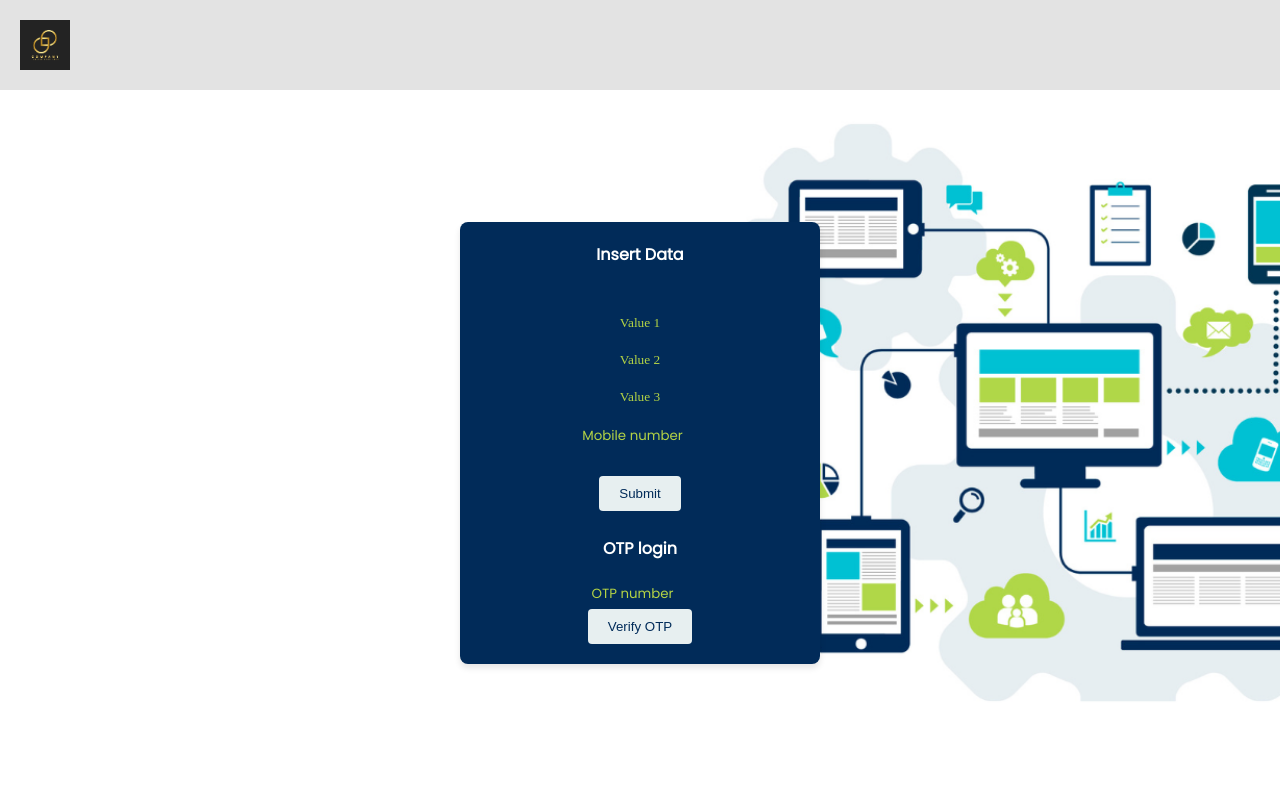
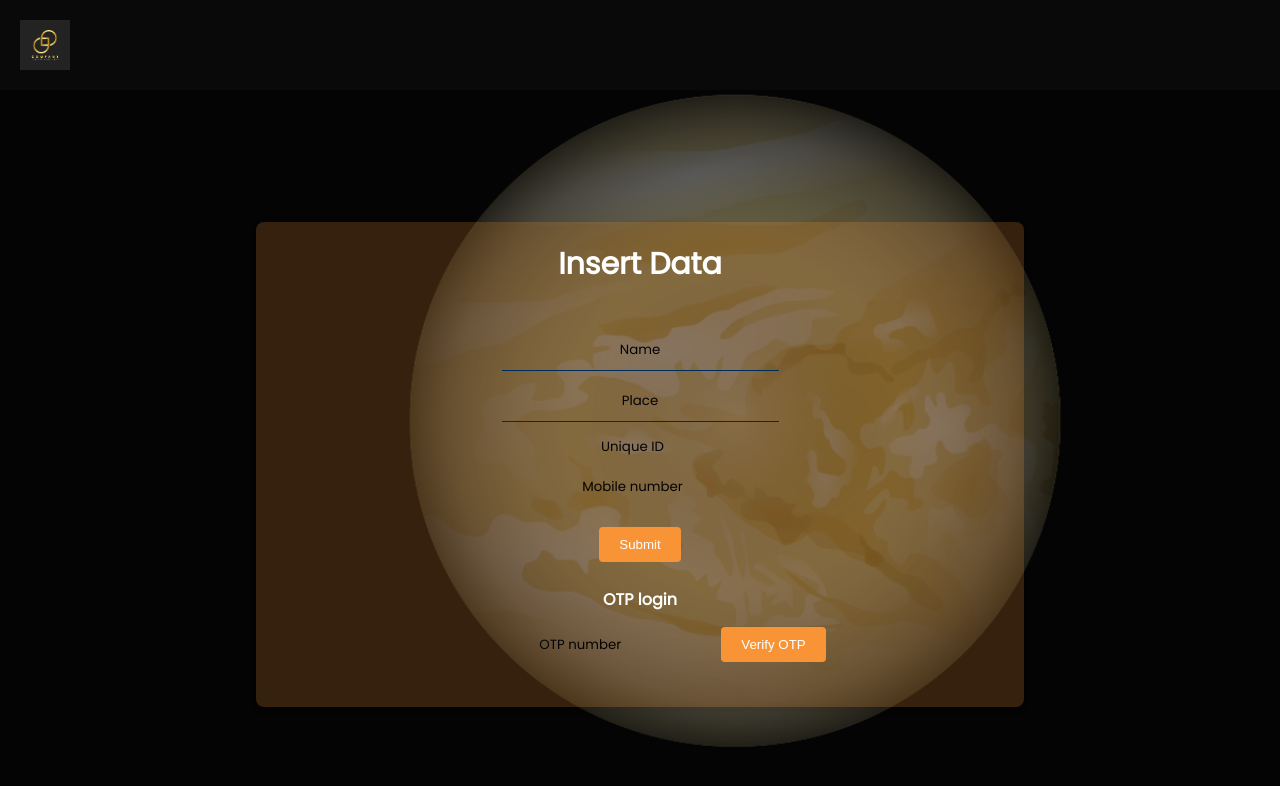
Before and after one commit to aishucb/skanda_work, a React (Create React App) app: page /write in a window 1280 px wide. Shown: the top 786 px of the page. Built offline with nearby package versions, Linux system fonts and the light colour scheme; grey boxes are pictures that could not be loaded.

Commit message:
UI changed to yellowand black

```diff
--- a/public/index.html
+++ b/public/index.html
@@ -8,7 +8,8 @@
     <style media="screen">
        body {
         background-image: url('./assets/Untitled design.png'); /* Replace with your GIF image path */
-        background-size: cover;
+        background-size:cover;
+        background-color: #040404;
         background-repeat: no-repeat;
         background-attachment: fixed;
         margin: 0;
@@ -16,7 +17,7 @@
         font-family: 'Poppins', sans-serif;
       }
       header {
-        background-color: #0000001c;
+        background-color: #3a39391c;
         padding: 20px;
         display: flex;
         justify-content: space-between;
@@ -34,7 +35,7 @@
 
       #root {
         background-color: #ffffff00;
-        max-width: 360px;
+        max-width: 60%;
         margin: 100px auto 16px;
         padding: 32px 24px;
         border-radius: 15px;
@@ -52,7 +53,7 @@
       #root h1 {
         font-size: 22px;
         font-weight: 300;
-        color: rgba(0, 0, 0, 0.6);
+
         margin: 0 0 16px;
       }
 
@@ -94,11 +95,11 @@
     </header>
 
     <div id="root">
-      <h2>Welcome</h2>
+      <!--<h2>Welcome</h2>
       <h1>Firebase Hosting Setup Complete</h1>
       <p>You're seeing this because you've successfully set up Firebase Hosting. Now it's time to go build something extraordinary!</p>
       <a target="_blank" href="https://firebase.google.com/docs/hosting/">Open Hosting Documentation</a>
-      <p id="load">Firebase SDK Loading&hellip;</p>
+      <p id="load">Firebase SDK Loading&hellip;</p>-->
     </div>
 
     <script>
--- a/src/FireStoreDataDisplay.css
+++ b/src/FireStoreDataDisplay.css
@@ -4,23 +4,24 @@
   flex-direction: column;
   align-items: center;
   justify-content: center;
-  background-color: #012b59; /* Dark Blue background */
-  color: white;
+  background-color: #f9943633; /* Dark Blue background */
+  color: #040404;
+  padding: 100px;
 }
 
 /* Card styles */
 .card {
   padding: 20px;
-  background-color: rgba(255, 255, 255, 0.9); /* White with slight transparency */
+  background-color: #f9943600; /* White with slight transparency */
   border-radius: 5px;
-  box-shadow: 0px 0px 10px rgba(0, 0, 0, 0.1);
+
 }
 
 /* Heading styles */
 h2 {
   font-size: 24px; /* Font size */
   margin-bottom: 20px; /* Margin bottom */
-  color: #012b59; /* Updated text color to dark blue */
+  color: #ffffff; /* Updated text color to dark blue */
 }
 
 /* Input container styles */
@@ -28,12 +29,13 @@ h2 {
   display: flex;
   align-items: center;
   margin-bottom: 20px;
+  padding: 10px;
 }
 
 /* Label styles */
 label {
   font-weight: bold;
-  color: #012b59; /* Updated text color to dark blue */
+  color: #ffffff; /* Updated text color to dark blue */
   margin-right: 10px;
 }
 
@@ -44,15 +46,16 @@ input[type="text"] {
   border: none; /* Border */
   border-bottom: 1px solid #012b59; /* Bottom border color updated to dark blue */
   background-color: transparent;
-  color: #012b59; /* Updated text color to dark blue */
+  color: #000000; /* Updated text color to dark blue */
   font-family: 'Poppins, sans-serif';
   outline: none;
+  padding: 10px;
 }
 
 /* Button styles */
 button {
   padding: 10px 20px;
-  background-color: #012b59; /* Button background color */
+  background-color: #f99436; /* Button background color */
   color: white;
   border: none;
   border-radius: 4px;
@@ -82,14 +85,14 @@ h1 {
 /* List item styles within cards */
 .card li {
   margin: 5px 0;
-  color: #012b59; /* Updated text color to dark blue */
+  color: #020202; /* Updated text color to dark blue */
 }
 
 /* Result card styles */
 .result-card {
   margin-top: 20px;
   padding: 20px;
-  background-color: #012b59; /* Updated to dark blue for the result card */
+  background-color: #040404; /* Updated to dark blue for the result card */
   border-radius: 5px;
   box-shadow: 0px 0px 10px rgba(0, 0, 0, 0.1);
 }
@@ -122,18 +125,19 @@ h1 {
 /* Label styles */
 .collection-dropdown label {
   font-weight: bold;
-  color: #012b59; /* Dark blue text color */
+  color: #f99436; /* Dark blue text color */
   margin-bottom: 8px;
 }
 
 /* Select styles */
 .collection-dropdown select {
   padding: 10px;
-  border: 2px solid #012b59; /* Dark blue border */
+  border: 1px solid #040404; /* Dark blue border */
   border-radius: 4px;
   background-color: transparent;
-  color: #012b59; /* Dark blue text color */
+  color: #040404; /* Dark blue text color */
   font-family: 'Poppins, sans-serif';
+  font-size: larger;
   outline: none;
   transition: border 0.3s; /* Smooth transition for border */
 }
@@ -141,6 +145,6 @@ h1 {
 /* On hover or focus, enhance the select */
 .collection-dropdown select:hover,
 .collection-dropdown select:focus {
-  border: 2px solid #b4d445; /* Change the border color on hover/focus to green (#b4d445) */
+  border: 2px solid #ffffff; /* Change the border color on hover/focus to green (#b4d445) */
   box-shadow: 0 2px 4px rgba(0, 0, 0, 0.1); /* Add a subtle shadow on hover/focus */
 }
--- a/src/LoginForm.js
+++ b/src/LoginForm.js
@@ -22,14 +22,14 @@ const Login = () => {
 
   const containerStyle = {
     fontFamily: 'Poppins, sans-serif',
-    backgroundColor: '#012b59',
+    backgroundColor: '#f9943633',
     color: 'white',
     padding: '40px',
     borderRadius: '8px',
     boxShadow: '0 4px 6px rgba(0, 0, 0, 0.1)',
     width: '300px', // Adjust the width as needed
     margin: '0 auto', // Center the container horizontally
-
+    textAlign:"center"
   };
 
   const labelStyle = {
@@ -44,14 +44,14 @@ const Login = () => {
     marginBottom: '20px',
     backgroundColor: 'transparent',
     border: 'none',
-    borderBottom: '1px solid #b4d445',
+    borderBottom: '1px solid #040404',
     color: 'white',
     fontFamily: 'Poppins, sans-serif',
     outline: 'none',
   };
 
   const buttonStyle = {
-    backgroundColor: '#b4d445',
+    backgroundColor: '#f99436',
     color: 'white',
     padding: '10px 20px',
     border: 'none',
@@ -61,7 +61,7 @@ const Login = () => {
 
   return (
     <div style={containerStyle}>
-      <h2>Login</h2>
+      <h2 style={{fontSize:"24px"}}>Login</h2>
       <div>
         <label style={labelStyle}>Email:</label>
         <input
--- a/src/SubscribedComponent.js
+++ b/src/SubscribedComponent.js
@@ -85,7 +85,7 @@ function SubscribedComponent() {
     return (
       <div className="container">
         <div className="card">
-          <h2 style={{color:'#012b59'}}>Enter Unique ID:</h2>
+
           <div className="input-container">
             <label htmlFor="uniqueId">Enter Unique ID:</label>
             <input
@@ -95,12 +95,7 @@ function SubscribedComponent() {
               value={uniqueId}
               onChange={(e) => setUniqueId(e.target.value)}
             />
-            <button
-              onClick={getDataByUniqueId}
-              disabled={!uniqueId || isNaN(parseFloat(uniqueId)) || loading}
-            >
-              Submit
-            </button>
+
           </div>
 
           <div className="collection-dropdown">
@@ -117,7 +112,13 @@ function SubscribedComponent() {
               ))}
             </select>
           </div>
-
+          <button
+              onClick={getDataByUniqueId}
+              disabled={!uniqueId || isNaN(parseFloat(uniqueId)) || loading}
+              style={{backgroundColor:"#f99436"}}
+            >
+              Submit
+            </button>
           {error && <p className="error">{error}</p>}
 
           {productList.length > 0 && (
@@ -129,6 +130,7 @@ function SubscribedComponent() {
                 ))}
               </ul>
             </div>
+
           )}
         </div>
       </div>
--- a/src/home.css
+++ b/src/home.css
@@ -4,11 +4,16 @@
   flex-direction: column;
   align-items: center;
   justify-content: center;
-  background-color: #012b59; /* Background color for the entire page */
-  padding: 50px; /* Add padding for better spacing */
+  background-color: #0404049d; /* Background color for the entire page */
+  padding: 100px; /* Add padding for better spacing */
 
 }
-
+#heading
+{
+  font-family: 'Poppins', sans-serif;
+  color: #f99436;
+  text-align: center;
+}
 /* Header for the website title and logo */
 .header {
   display: flex;
@@ -26,7 +31,7 @@
 /* Website title in the header */
 .title {
   font-size: 24px; /* Adjust the font size as needed */
-  color: #333; /* Text color */
+  color: #040404a8; /* Text color */
 }
 
 /* Container for the "Write" and "Read" buttons */
@@ -34,6 +39,7 @@
   display: flex;
   justify-content: center;
   margin-top: 20px;
+
 }
 
 /* Style for the buttons */
--- a/src/otp.css
+++ b/src/otp.css
@@ -1,6 +1,6 @@
 .divisions {
     font-family: 'Poppins', sans-serif;
-    background-color: #012b59;
+    background-color: #f9943633;
     color: white;
     padding: 20px;
     border-radius: 8px;
@@ -39,5 +39,6 @@
   }
 
   input::placeholder {
-    color: #b4d445;
+    color: #040404;
+    font-family: 'Poppins', sans-serif;
   }
--- a/src/otp.js
+++ b/src/otp.js
@@ -15,9 +15,9 @@ class OtpApp extends Component {
     this.state = {
       mobile: "",
       otp: "",
-      value1: "", // Add three state variables for the values
-      value2: "",
-      value3: ""
+      name: "", // Add three state variables for the values
+      place: "",
+      uniqueid: ""
     };
   }
 
@@ -77,16 +77,16 @@ class OtpApp extends Component {
 
   // Function to store values in Firebase
   storeValuesInFirebase = () => {
-    const { value1, value2, value3 } = this.state;
+    const { name, place, uniqueid } = this.state;
 
     // Replace 'your_collection_name' with your actual Firebase collection name
     const collectionRef = db.collection("alpha");
 
     collectionRef
       .add({
-        value1: value1,
-        value2: value2,
-        value3: value3,
+        name: name,
+        place: place,
+        uniqueid: uniqueid,
       })
       .then(() => {
         console.log("Values stored in Firebase");
@@ -98,27 +98,29 @@ class OtpApp extends Component {
 
   render() {
     return (
-      <div style={{backgroundColor :"#012b59"}} className="divisions">
-        <h2 style={{color: "white"}}>Insert Data</h2>
+      <div style={{backgroundColor :"#f9943633"}} className="divisions">
+        <h2 style={{color: "white",fontSize:"30px"}}>Insert Data</h2>
         <br/>
           <input
             type="text"
-            name="value1"
-            placeholder="Value 1"
+            name="name"
+            style={{color:"white",fontFamily:" 'Poppins', sans-serif"}}
+            placeholder="Name"
             required
             onChange={this.handleChange}
           /><br/>
           <input
             type="text"
-            name="value2"
-            placeholder="Value 2"
+            name="Place"
+            style={{color:"white",fontFamily:" 'Poppins', sans-serif"}}
+            placeholder="Place"
             required
             onChange={this.handleChange}
           /><br/>
           <input
-            type="text"
-            name="value3"
-            placeholder="Value 3"
+            type="number"
+            name="uniqueid"
+            placeholder="Unique ID"
             required
             onChange={this.handleChange}
           /><br/>
@@ -131,7 +133,7 @@ class OtpApp extends Component {
             required
             onChange={this.handleChange}
           /><br/><br/>
-          <button type="submit" style={{ backgroundColor: "#e7eff0", color: "#012b59"}}>Submit</button><br/>
+          <button type="submit" style={{ backgroundColor: "#f99436", color: "white"}}>Submit</button><br/>
         </form><br/>
         <h2 style={{color: "white"}}>OTP login</h2>
         <input
@@ -140,10 +142,10 @@ class OtpApp extends Component {
             placeholder="OTP number"
             required
             onChange={this.handleChange}
-          /><br/>
+          /><button type="submit" style={{ backgroundColor: "#f99436", color: "white"}}>Verify OTP</button><br/>
         <form onSubmit={this.onSubmitOTP}>
+          <br/>
 
-          <button type="submit" style={{ backgroundColor: "#e7eff0", color: "#012b59"}}>Verify OTP</button>
         </form>
       </div>
     );
```
Also changed, not shown: src/FirestoreDataDisplay.js (+12 -11 lines), src/home.js (+11 -6 lines), public/assets/Screenshot 2023-09-25 095723.png (added), public/assets/Untitled design.png.
